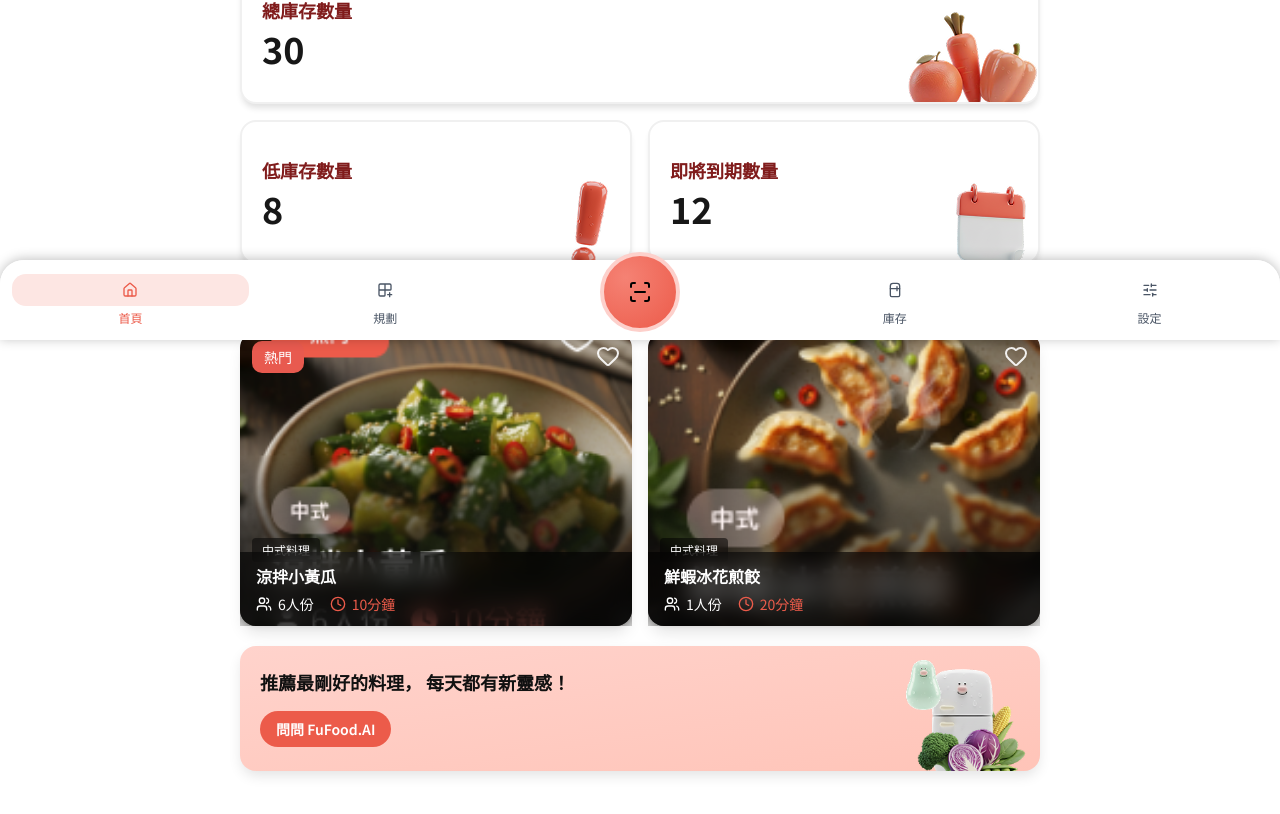
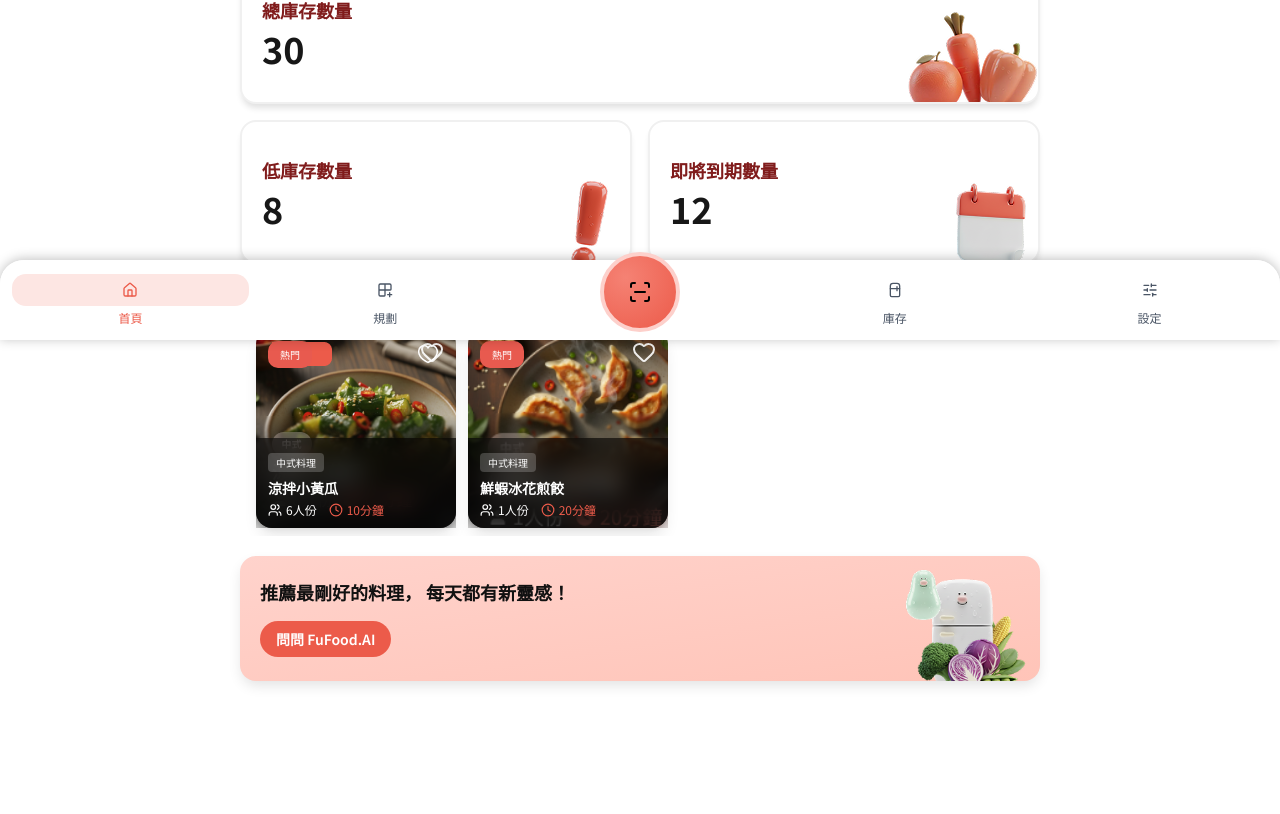
Before and after one commit to BakaRickyClariS/fufood, a React (Vite) app: page /dashboard in a window 1280 px wide. Shown: the part 460-1274 px from the top of the page. Built offline with nearby package versions, Linux system fonts and the light colour scheme; no server answers; what @cloudinary/url-gen would draw is missing.

Commit message:
feat: 新增食譜卡片、食譜輪播與食譜網格佈局元件，並於儀表板實作推薦食譜區塊。

```diff
--- a/src/modules/dashboard/components/RecipeSection.tsx
+++ b/src/modules/dashboard/components/RecipeSection.tsx
@@ -1,7 +1,7 @@
 import { useNavigate } from 'react-router-dom';
 import recipe1 from '@/assets/images/dashboard/recipe-1.png';
 import recipe2 from '@/assets/images/dashboard/recipe-2.png';
-import { RecipeCardGrid } from '@/shared/components/recipe';
+import { RecipeCardCarousel } from '@/shared/components/recipe';
 import type { RecipeListItem, RecipeCategory } from '@/modules/recipe/types';
 import AiRecommendCard from './AiRecommendCard';
 
@@ -37,13 +37,13 @@ const RecipeSection = () => {
   return (
     <section className="w-full rounded-t-3xl overflow-hidden bg-white px-4 mt-6 pb-32">
       <div className="max-w-layout-container mx-auto">
-        <RecipeCardGrid
+        <RecipeCardCarousel
           title="推薦食譜"
           recipes={MOCK_RECIPES}
           onRecipeClick={handleRecipeClick}
+          showPopularTag={true}
           showMoreLink="/recipe"
-          columns={2}
-          showPopularTag={(index) => index === 0} // 只有第一張顯示熱門標籤
+          showScrollButton={false}
         />
       </div>
       <AiRecommendCard />
--- a/src/shared/components/recipe/RecipeCard.tsx
+++ b/src/shared/components/recipe/RecipeCard.tsx
@@ -8,7 +8,6 @@ type RecipeCardProps = {
   onClick: (id: string) => void;
   showPopularTag?: boolean;
   showCategoryBadge?: boolean;
-  size?: 'default' | 'compact';
   className?: string;
 };
 
@@ -17,7 +16,6 @@ export const RecipeCard = ({
   onClick,
   showPopularTag = false,
   showCategoryBadge = true,
-  size = 'default',
   className = ''
 }: RecipeCardProps) => {
   const { toggleFavorite, isToggling } = useFavorite();
@@ -31,7 +29,7 @@ export const RecipeCard = ({
     <div
       className={cn(
         "relative rounded-2xl overflow-hidden cursor-pointer shadow-lg hover:shadow-xl transition-shadow",
-        size === 'compact' ? 'aspect-[4/3]' : 'aspect-square',
+        "w-[200px] h-[200px] shrink-0",
         className
       )}
       onClick={() => onClick(recipe.id)}
@@ -46,7 +44,7 @@ export const RecipeCard = ({
       {/* 熱門標籤 - 左上角 */}
       {showPopularTag && (
         <div className="absolute top-3 left-3">
-          <span className="px-3 py-1.5 bg-[#E85A4F] text-white text-sm font-medium rounded-lg">
+          <span className="px-3 py-1.5 bg-[#E85A4F] text-white text-[10px] font-medium rounded-lg">
             熱門
           </span>
         </div>
@@ -69,33 +67,28 @@ export const RecipeCard = ({
         />
       </button>
 
-      {/* 分類標籤 - 左下角（黑底模糊） */}
-      {showCategoryBadge && (
-        <div className="absolute bottom-16 left-3">
-          <span className="inline-block px-2.5 py-1 bg-black/50 backdrop-blur-sm text-white text-xs font-medium rounded">
+      {/* 底部資訊區（黑底模糊背景） */}
+      <div className="absolute bottom-0 left-0 right-0 px-3 py-2.5 bg-black/60 backdrop-blur-md">
+        {/* 分類標籤 */}
+        {showCategoryBadge && (
+          <span className="inline-block px-2 py-0.5 mb-1.5 bg-white/20 text-white text-[10px] font-medium rounded">
             {recipe.category}
           </span>
-        </div>
-      )}
+        )}
 
-      {/* 底部資訊區（黑底模糊背景） */}
-      <div className="absolute bottom-0 left-0 right-0 px-4 py-3 bg-black/60 backdrop-blur-md">
         {/* 食譜標題 */}
-        <h3 className={cn(
-          "text-white font-bold mb-1.5 line-clamp-1",
-          size === 'compact' ? 'text-base' : 'text-xl'
-        )}>
+        <h3 className="text-white font-bold mb-1 line-clamp-1 text-sm">
           {recipe.name}
         </h3>
 
         {/* 份量與時間 */}
-        <div className="flex items-center gap-4 text-sm">
-          <div className="flex items-center gap-1.5">
-            <Users className="w-4 h-4 text-white" />
+        <div className="flex items-center gap-3 text-xs">
+          <div className="flex items-center gap-1">
+            <Users className="w-3.5 h-3.5 text-white" />
             <span className="text-white">{recipe.servings}人份</span>
           </div>
-          <div className="flex items-center gap-1.5">
-            <Clock className="w-4 h-4 text-primary-500" />
+          <div className="flex items-center gap-1">
+            <Clock className="w-3.5 h-3.5 text-primary-500" />
             <span className="text-primary-500">{recipe.cookTime}分鐘</span>
           </div>
         </div>
--- a/src/shared/components/recipe/RecipeCardCarousel.tsx
+++ b/src/shared/components/recipe/RecipeCardCarousel.tsx
@@ -1,5 +1,5 @@
 import { useRef } from 'react';
-import { useNavigate } from 'react-router-dom';
+import { useNavigate, Link } from 'react-router-dom';
 import { ArrowRight } from 'lucide-react';
 import type { RecipeListItem } from '@/modules/recipe/types';
 import { RecipeCard } from './RecipeCard';
@@ -10,6 +10,7 @@ type RecipeCardCarouselProps = {
   onRecipeClick?: (id: string) => void;
   showPopularTag?: boolean;
   showScrollButton?: boolean;
+  showMoreLink?: string;
 };
 
 export const RecipeCardCarousel = ({
@@ -17,7 +18,8 @@ export const RecipeCardCarousel = ({
   recipes,
   onRecipeClick,
   showPopularTag = false,
-  showScrollButton = true
+  showScrollButton = true,
+  showMoreLink
 }: RecipeCardCarouselProps) => {
   const navigate = useNavigate();
   const scrollContainerRef = useRef<HTMLDivElement>(null);
@@ -42,7 +44,15 @@ export const RecipeCardCarousel = ({
     <div className="space-y-3">
       <div className="flex items-center justify-between px-4">
         <h2 className="text-lg font-bold text-gray-800">{title}</h2>
-        {showScrollButton && (
+        {showMoreLink && (
+          <Link
+            to={showMoreLink}
+            className="text-sm text-primary-500 hover:text-primary-600 font-medium"
+          >
+            更多食譜
+          </Link>
+        )}
+        {showScrollButton && !showMoreLink && (
           <button
             onClick={scrollRight}
             className="p-1.5 rounded-full border border-gray-200 hover:bg-gray-50 active:bg-gray-100 transition-colors"
@@ -58,12 +68,11 @@ export const RecipeCardCarousel = ({
         className="overflow-x-auto px-4 flex gap-3 pb-2"
       >
         {recipes.map((recipe) => (
-          <div key={recipe.id} className="flex-shrink-0 w-40">
+          <div key={recipe.id} className="flex-shrink-0 w-[200px]">
             <RecipeCard
               recipe={recipe}
               onClick={handleRecipeClick}
               showPopularTag={showPopularTag}
-              size="compact"
             />
           </div>
         ))}
--- a/src/shared/components/recipe/RecipeCardGrid.tsx
+++ b/src/shared/components/recipe/RecipeCardGrid.tsx
@@ -7,7 +7,6 @@ type RecipeCardGridProps = {
   recipes: RecipeListItem[];
   onRecipeClick?: (id: string) => void;
   showMoreLink?: string;
-  columns?: 2 | 3 | 4;
   showPopularTag?: boolean | ((index: number) => boolean);
   className?: string;
 };
@@ -17,7 +16,6 @@ export const RecipeCardGrid = ({
   recipes,
   onRecipeClick,
   showMoreLink,
-  columns = 2,
   showPopularTag = false,
   className = ''
 }: RecipeCardGridProps) => {
@@ -45,11 +43,7 @@ export const RecipeCardGrid = ({
     return showPopularTag;
   };
 
-  const gridCols = {
-    2: 'grid-cols-2',
-    3: 'grid-cols-3',
-    4: 'grid-cols-4',
-  };
+
 
   if (recipes.length === 0) return null;
 
@@ -73,15 +67,14 @@ export const RecipeCardGrid = ({
         </div>
       )}
 
-      {/* 卡片 Grid */}
-      <div className={`grid ${gridCols[columns]} gap-4`}>
+      {/* 卡片 Flex 排列 */}
+      <div className="flex flex-row gap-4">
         {recipes.map((recipe, index) => (
           <RecipeCard
             key={recipe.id}
             recipe={recipe}
             onClick={handleRecipeClick}
             showPopularTag={shouldShowPopularTag(index)}
-            size="compact"
           />
         ))}
       </div>
```
